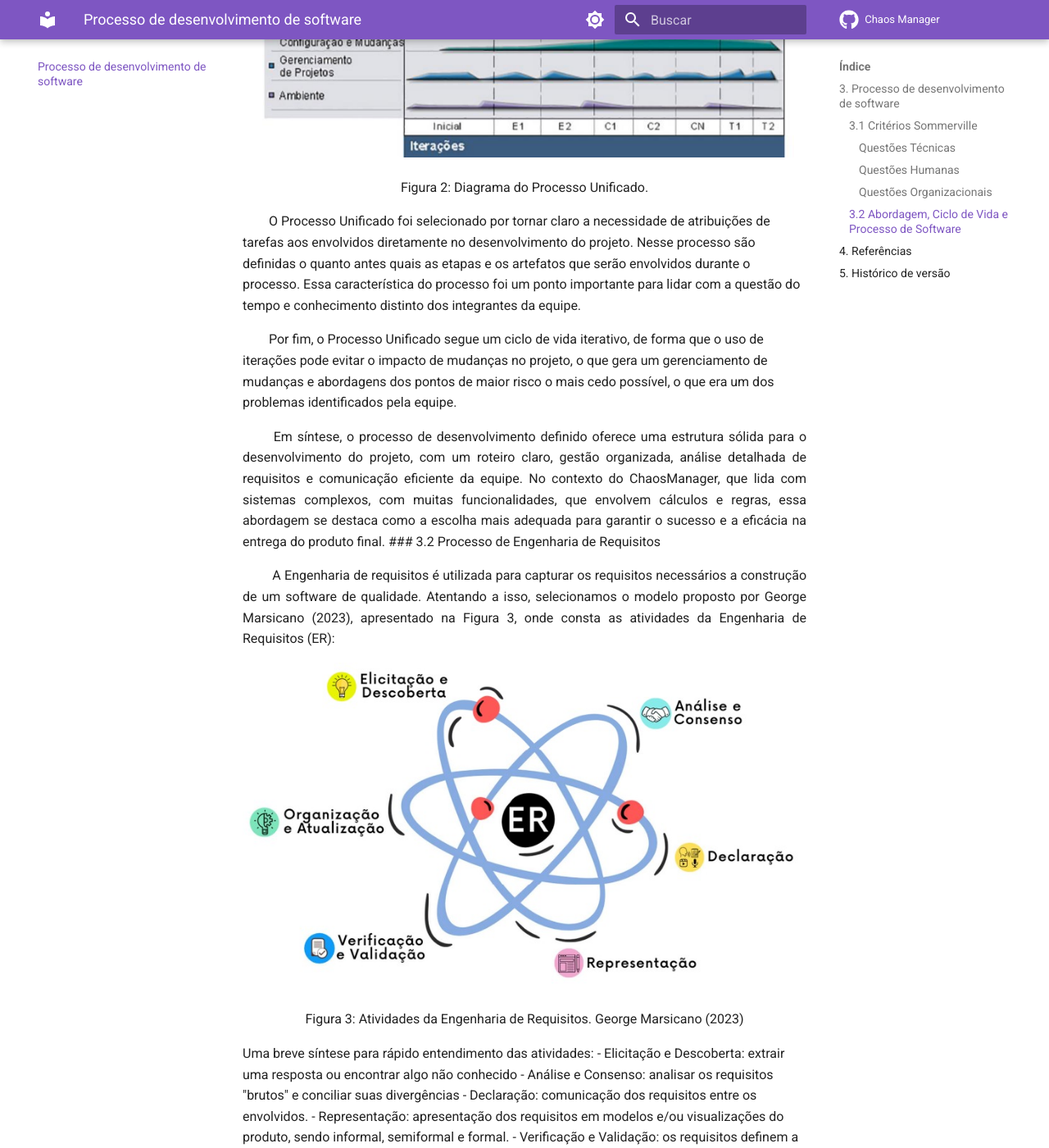
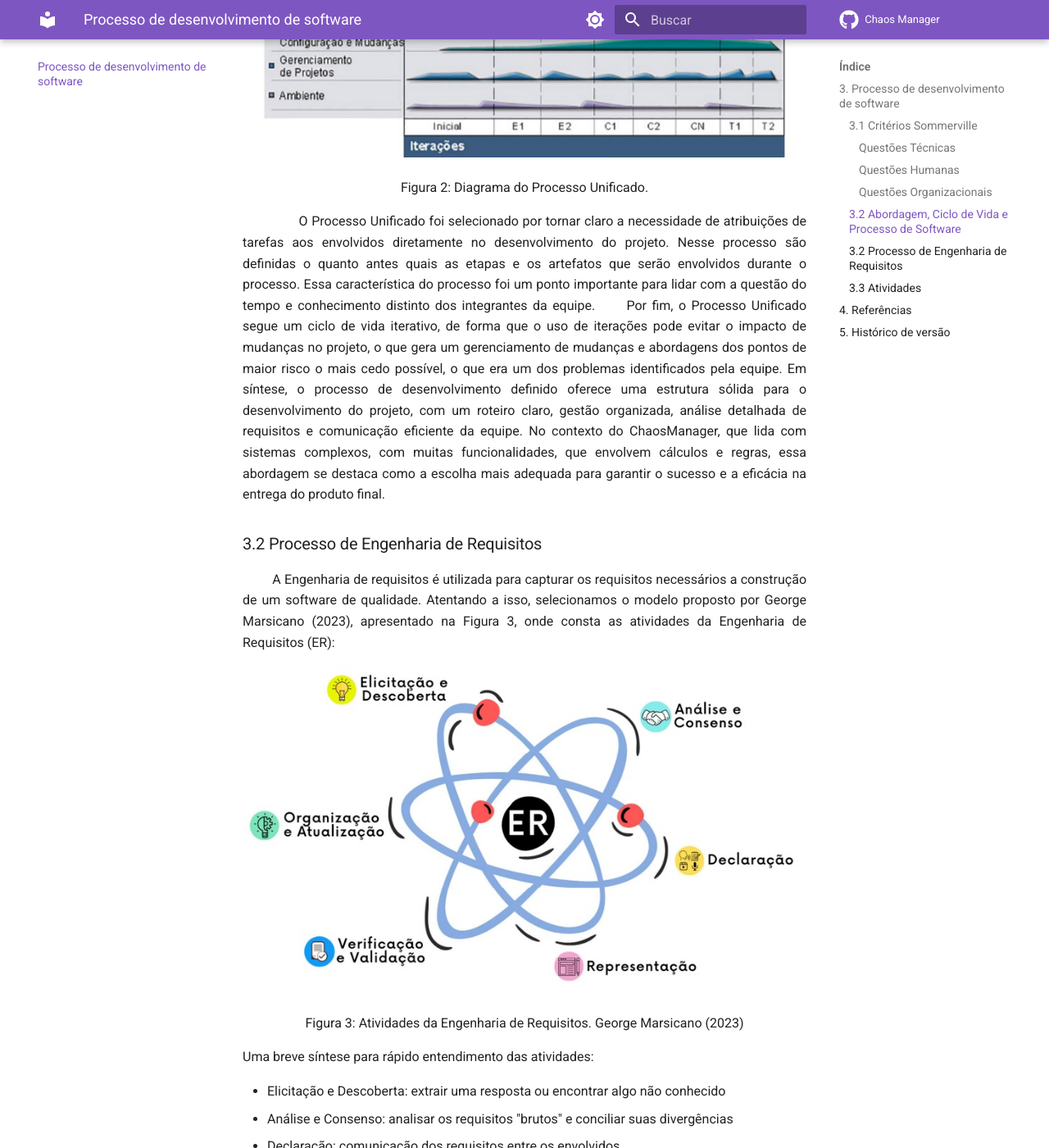
Before and after one commit to mdsreq-fga-unb/2023.2-ChaosManager, an MkDocs documentation site: the page built from docs/processo_software.md, in a window 1280 px wide and 1400 px high, scrolled down 2336 px. Shown: the whole window at 82% size. Built offline with MkDocs 1.6.1 and Material for MkDocs 9.7.7, drawn with Linux system fonts in a browser that asks for light colours; comment, search, counter and statistics services are not loaded; some of the changed text lies outside the part shown.

```diff
--- a/docs/processo_software.md
+++ b/docs/processo_software.md
@@ -46,7 +46,7 @@ Ao escolhermos uma abordagem de desenvolvimento de software, nos orientamos atra
 <p align="justify"> &emsp;&emsp;
 Analisando as respostas fornecidas no modelo Sommerville, concluimos os seguintes pontos:
 
-&emsp;&emsp;O sistema é grande e complexo, há uma grande quantidade de funcionalidades, o que torna essencial especificar adequadamente o que estará dentro do escopo do projeto em decorrência do tempo de desenvolvimento disponível, além de o grupo não possui completo conhecimento em todas as ferramentas a serem utilizadas, o que requer um alto grau de organização para um bom desempenho e desenvolver do projeto.  </p>
+&emsp;&emsp;O sistema é grande e complexo, há uma grande quantidade de funcionalidades, o que torna essencial especificar adequadamente o que estará dentro do escopo do projeto em decorrência do tempo de desenvolvimento disponível, além de o grupo não possui completo conhecimento em todas as ferramentas a serem utilizadas, o que requer um alto grau de organização para um bom desempenho e desenvolver do projeto. </p>
 
 ### 3.2 Abordagem, Ciclo de Vida e Processo de Software
 
@@ -58,12 +58,14 @@ Após a análise das respostas chegamos ao resultado final de uma abordagem diri
 <p>Figura 2: Diagrama do Processo Unificado.</p>
 </div>
 
+<p align = "justify"> &emsp;&emsp;
 &emsp;&emsp;O Processo Unificado foi selecionado por tornar claro a necessidade de atribuições de tarefas aos envolvidos diretamente no desenvolvimento do projeto. Nesse processo são definidas o quanto antes quais as etapas e os artefatos que serão envolvidos durante o processo. Essa característica do processo foi um ponto importante para lidar com a questão do tempo e conhecimento distinto dos integrantes da equipe.
 
-&emsp;&emsp;Por fim, o Processo Unificado segue um ciclo de vida iterativo, de forma que o uso de iterações pode evitar o impacto de mudanças no projeto, o que gera um gerenciamento de mudanças e abordagens dos pontos de maior risco o mais cedo possível, o que era um dos problemas identificados pela equipe.</p>
+&emsp;&emsp;Por fim, o Processo Unificado segue um ciclo de vida iterativo, de forma que o uso de iterações pode evitar o impacto de mudanças no projeto, o que gera um gerenciamento de mudanças e abordagens dos pontos de maior risco o mais cedo possível, o que era um dos problemas identificados pela equipe.
 
-<p align = "justify"> &emsp;&emsp;
 Em síntese, o processo de desenvolvimento definido oferece uma estrutura sólida para o desenvolvimento do projeto, com um roteiro claro, gestão organizada, análise detalhada de requisitos e comunicação eficiente da equipe. No contexto do ChaosManager, que lida com sistemas complexos, com muitas funcionalidades, que envolvem cálculos e regras, essa abordagem se destaca como a escolha mais adequada para garantir o sucesso e a eficácia na entrega do produto final.
+
+</p>
 
 ### 3.2 Processo de Engenharia de Requisitos
 
@@ -77,8 +79,9 @@ A Engenharia de requisitos é utilizada para capturar os requisitos necessários
 </div>
 
 Uma breve síntese para rápido entendimento das atividades:
+
 - Elicitação e Descoberta: extrair uma resposta ou encontrar algo não conhecido
-- Análise e Consenso: analisar os requisitos "brutos" e conciliar suas  divergências
+- Análise e Consenso: analisar os requisitos "brutos" e conciliar suas divergências
 - Declaração: comunicação dos requisitos entre os envolvidos.
 - Representação: apresentação dos requisitos em modelos e/ou visualizações do produto, sendo informal, semiformal e formal.
 - Verificação e Validação: os requisitos definem a solução correta e foram realizados da maneira correta.
@@ -108,6 +111,7 @@ Com base no que foi avaliado no sommerville e na abordagem de desenvolvimento ja
 //TABELA
 
 ## 4. Referências
+
 > Handbook IREB CPRE Foundation Level, Version 1.1.0, september 2022.
 
 > MARSICANO, George. Requisitos de Software: Introdução a Engenharia de Requisitos (ER). Brasília, 2023. Disponível em: <https://aprender3.unb.br/course/view.php?id=20236>. Acesso em: 16 set. 2023.
@@ -115,9 +119,10 @@ Com base no que foi avaliado no sommerville e na abordagem de desenvolvimento ja
 > SOMMERVILLE, Ian. Engenharia de software. 10.ed. São Paulo: Pearson Education do Brasil, 2018.
 
 ## 5. Histórico de versão
-|  Data | Versão |       Descrição      |     Autor     |
-|:-----:|:------:|:--------------------:|:-------------:|
-| 16/09 |   1.0  | Processo de desenvolvimento de software | Gustavo França, Oscar de Brito |
-| 16/09 |   1.1  | Atualiza os tópicos 3.1 e 3.2 e adiciona o tópico de referências        | Gustavo França, Oscar de Brito
-| 17/09 |   1.2  | Corrige o tópico 3.1 para adequar ao sommerville    | Larissa Gomes
-| 18/09 |   1.3  | Corrige o tópico 3.2 para adequar ao sommerville       | Larissa Gomes
+
+| Data  | Versão |                            Descrição                             |             Autor              |
+| :---: | :----: | :--------------------------------------------------------------: | :----------------------------: |
+| 16/09 |  1.0   |             Processo de desenvolvimento de software              | Gustavo França, Oscar de Brito |
+| 16/09 |  1.1   | Atualiza os tópicos 3.1 e 3.2 e adiciona o tópico de referências | Gustavo França, Oscar de Brito |
+| 17/09 |  1.2   |         Corrige o tópico 3.1 para adequar ao sommerville         |         Larissa Gomes          |
+| 18/09 |  1.3   |         Corrige o tópico 3.2 para adequar ao sommerville         |         Larissa Gomes          |
```
